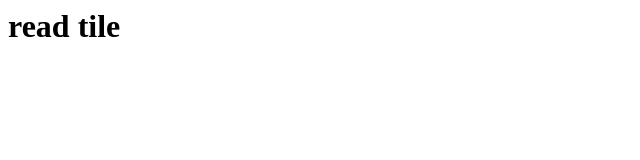
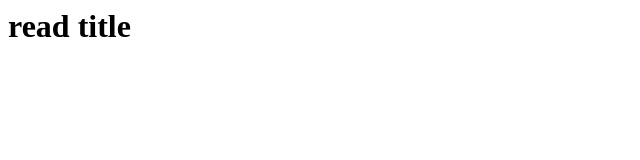
Before and after one commit to Nyx755/Nyx755.github.io, a plain HTML site: page index.html in a window 1280 px wide. Shown: the full height of the page, 0-640 px from the left. Drawn offline with Linux system fonts and the light colour scheme.

Commit message:
Update index.html

```diff
--- a/index.html
+++ b/index.html
@@ -1,4 +1,4 @@
 <html>
   <title>test</title>
-  <h1>read tile</h1>
+  <h1>read title</h1>
 </html>
```
